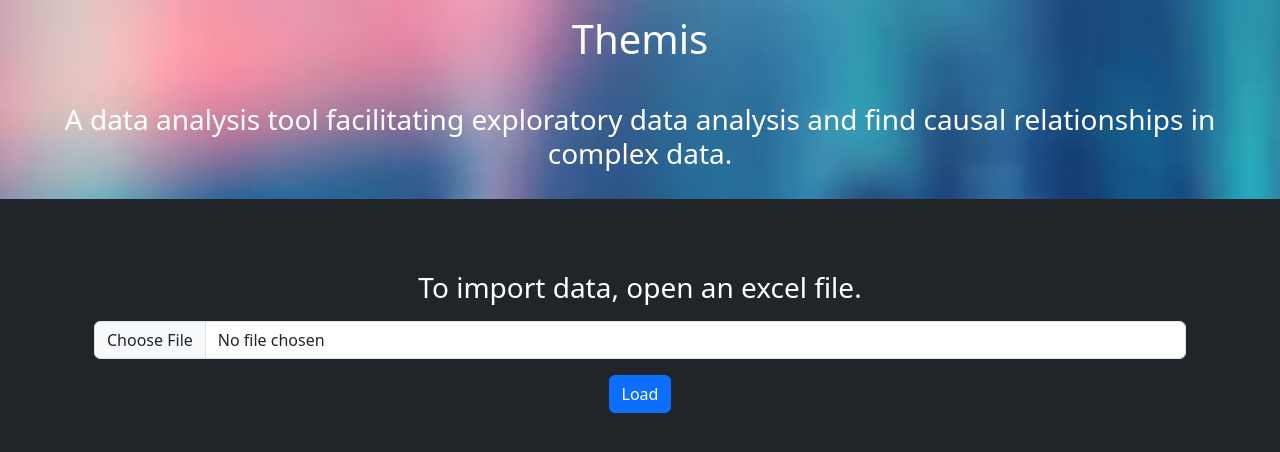
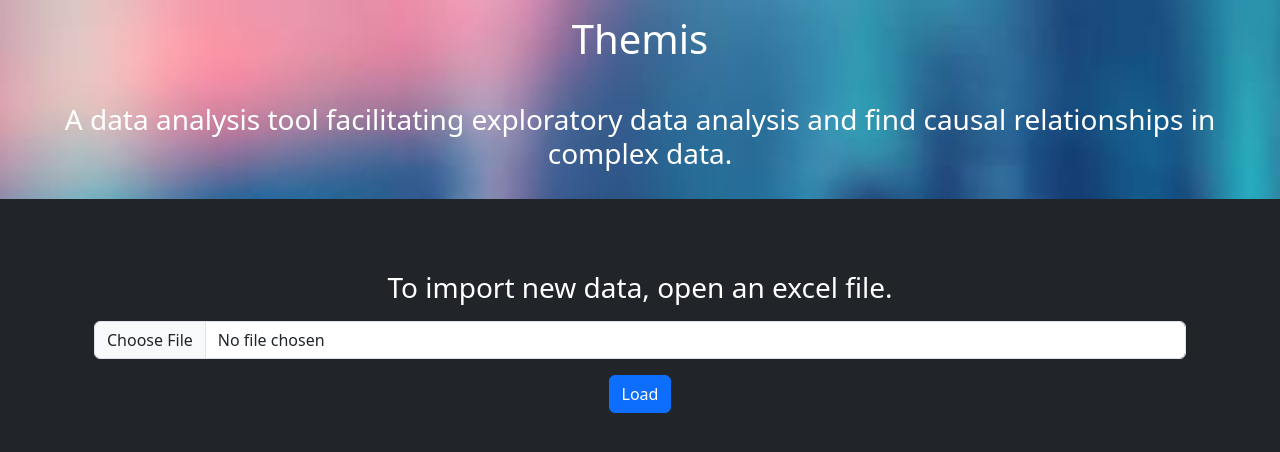
Before and after one commit to SWilliams17655/Themis_ExploratoryDataAnalysis, a Flask app: page / in a window 1280 px wide. Shown: the part 57-509 px from the top of the page. Run offline with Flask 3, Linux system fonts and the light colour scheme; some libraries are stand-ins or nearby versions.

Commit message:
Updated user instructions to include excel files.

```diff
--- a/templates/index.html
+++ b/templates/index.html
@@ -31,7 +31,7 @@
     </div>
 
     <div class="container pt-5 bg-dark col-sm-12 col-md-12 col-lg-12">
-        <h3>To import data, open an excel file.</h3>
+        <h3>To import new data, open an excel file.</h3>
     </div>
     <div class="container pt-2 bg-dark col-sm-12 col-md-12 col-lg-12">
         <form action="{{url_for('get_quality')}}" method="POST">
```
